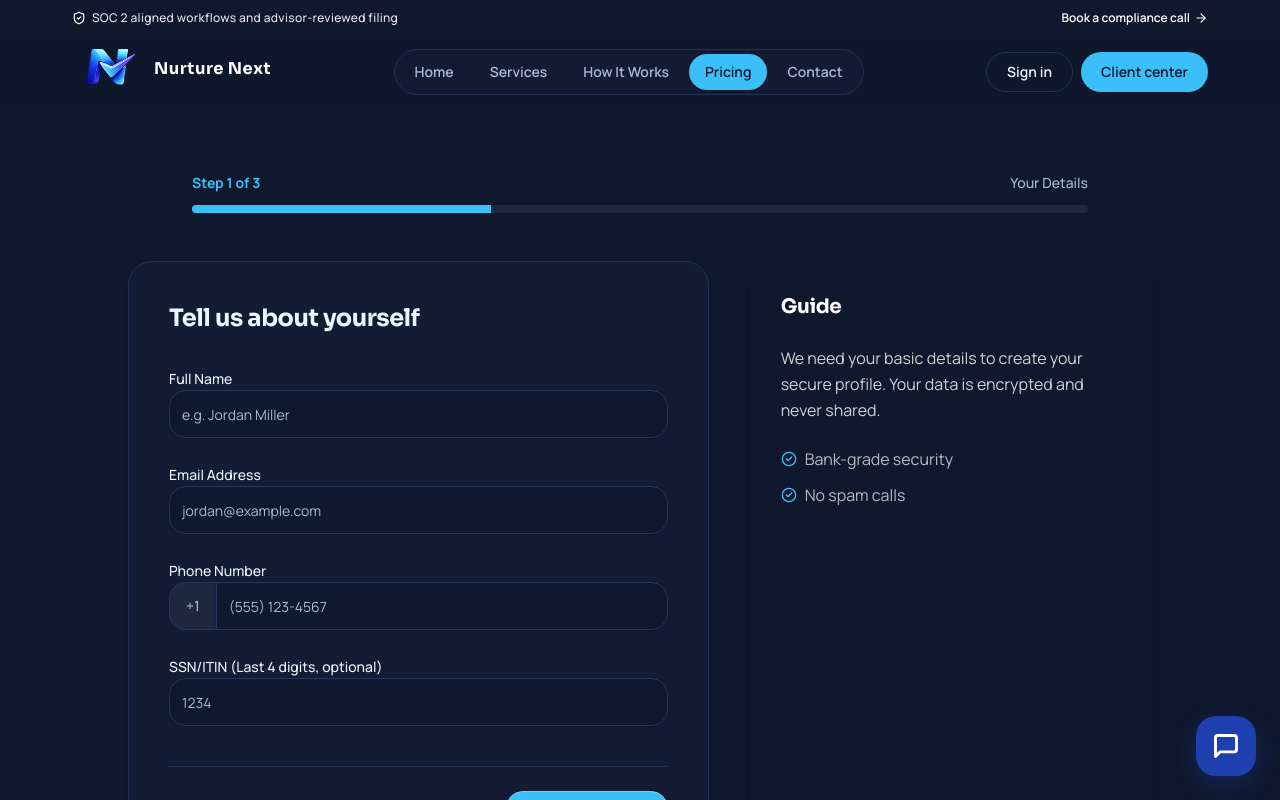
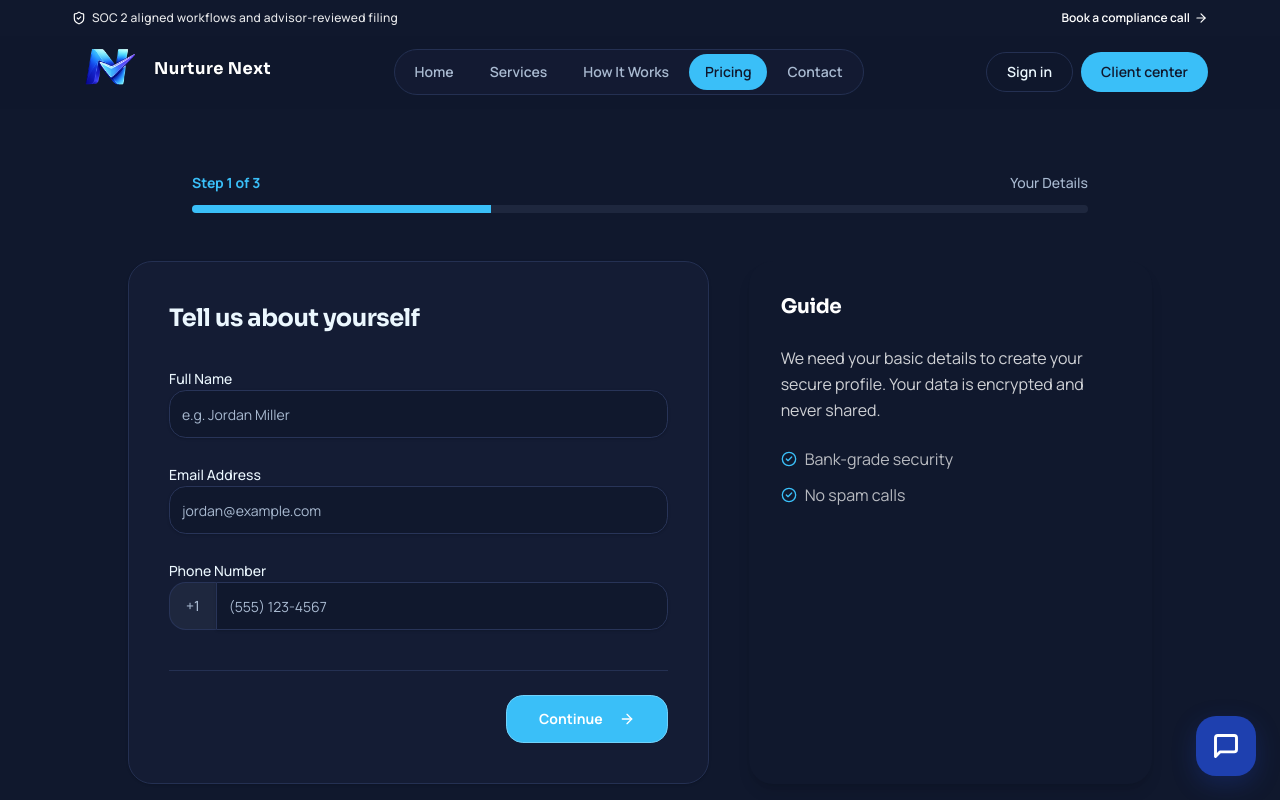
Before and after one commit to bfirst-ai/nurture-next, a React (Vite) app in the folder artifacts/cpal-pro/: page /get-started in a window 1280 px wide. Shown: the top 800 px of the page. Built offline with nearby package versions, Linux system fonts and the light colour scheme.

Commit message:
remove SSN

```diff
--- a/artifacts/cpal-pro/src/pages/get-started.tsx
+++ b/artifacts/cpal-pro/src/pages/get-started.tsx
@@ -106,10 +106,7 @@ export default function GetStarted() {
                       <Input id="phone" type="tel" required className="h-12 rounded-r-xl rounded-l-none bg-background flex-1" placeholder="(555) 123-4567" />
                     </div>
                   </div>
-                  <div className="space-y-3">
-                    <Label htmlFor="tax-id" className="text-foreground">SSN/ITIN (Last 4 digits, optional)</Label>
-                    <Input id="tax-id" className="h-12 rounded-xl bg-background uppercase" placeholder="1234" maxLength={4} />
-                  </div>
+
                 </motion.div>
               )}
 
```
